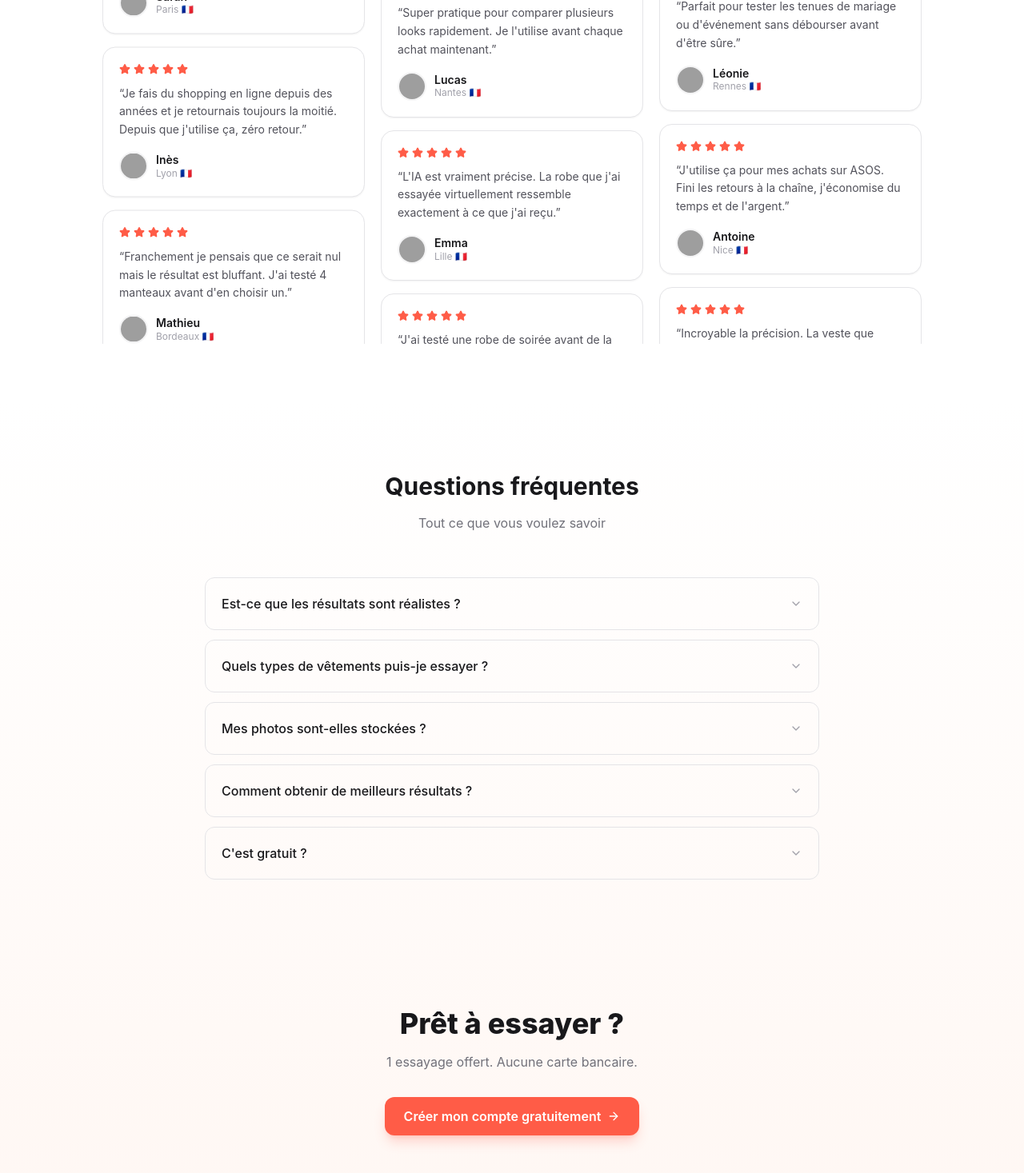
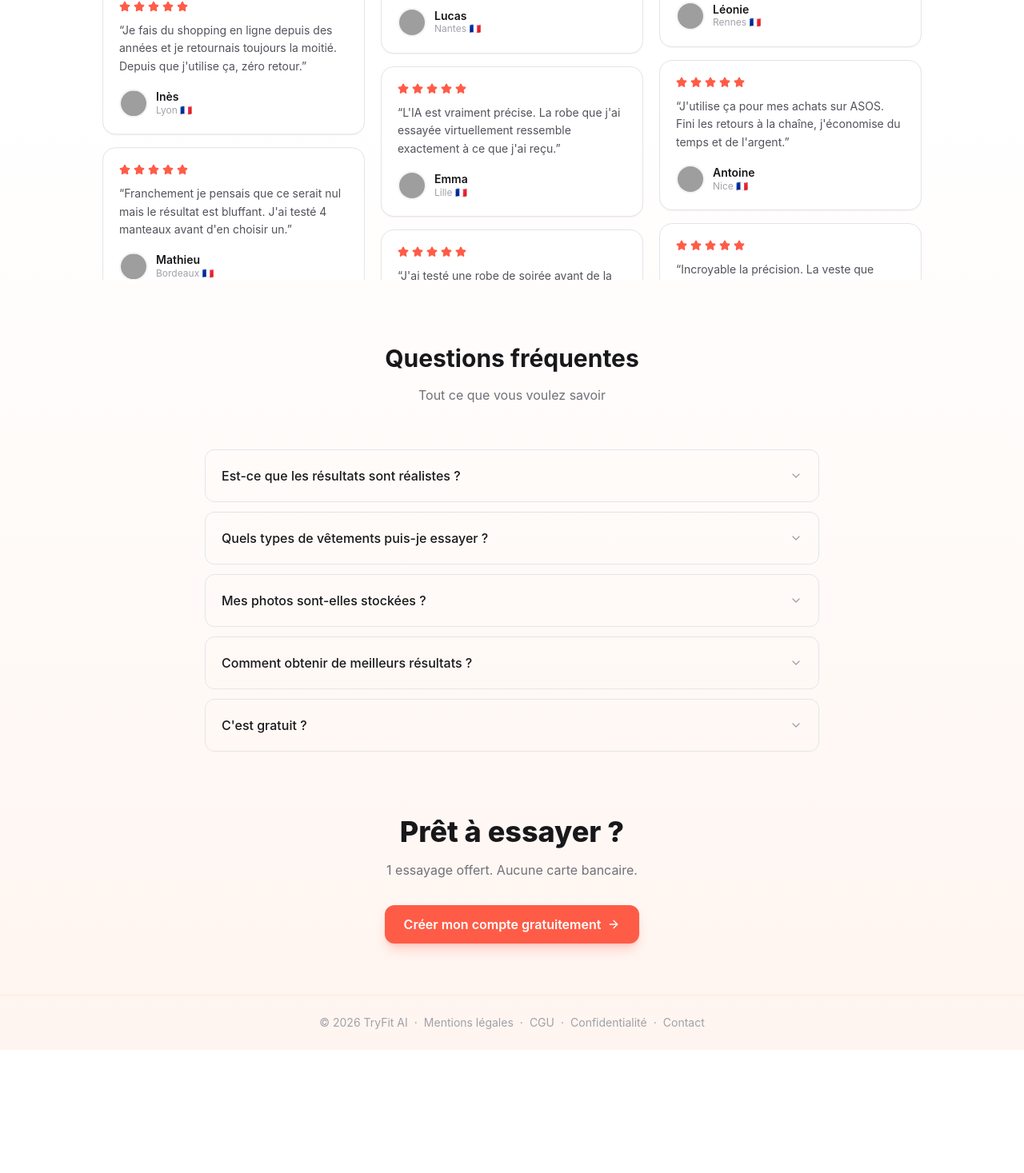
Before and after one commit to julesh66250/tryfit-ai, a Next.js app: page / in a window 1280 px wide. Shown: the part 3417-4884 px from the top of the page at 80% size. After the commit the page ends 4730 px from the top, so only its background shows below. Built offline with nearby package versions, Linux system fonts and the light colour scheme; grey boxes are pictures that could not be loaded.

Commit message:
fix: footer une ligne + espaces harmonises

```diff
--- a/app/page.tsx
+++ b/app/page.tsx
@@ -336,7 +336,7 @@ export default function LandingPage() {
 
 
       {/* Pricing */}
-      <section id="tarifs" className="pt-10 pb-20 px-6" ref={pricingRef}>
+      <section id="tarifs" className="py-10 px-6" ref={pricingRef}>
         <div className="max-w-5xl mx-auto text-center">
           <div style={{ opacity: pricingVisible ? 1 : 0, transform: pricingVisible ? 'translateY(0)' : 'translateY(24px)', transition: 'opacity 1.2s ease, transform 1.2s ease' }}>
             <h2 className="text-3xl font-bold mb-4 text-zinc-900">Tarifs simples</h2>
@@ -425,7 +425,7 @@ export default function LandingPage() {
       </section>
 
       {/* Témoignages */}
-      <section className="py-20 px-6">
+      <section className="py-10 px-6">
         <div className="max-w-5xl mx-auto">
           <Reveal>
             <h2 className="text-3xl font-bold text-center mb-4 text-zinc-900">Ils adorent TryFit AI</h2>
@@ -438,7 +438,7 @@ export default function LandingPage() {
       </section>
 
       {/* FAQ */}
-      <section className="py-20 px-6">
+      <section className="py-10 px-6">
         <div className="max-w-3xl mx-auto">
           <Reveal>
             <h2 className="text-3xl font-bold text-center mb-4 text-zinc-900">Questions fréquentes</h2>
@@ -455,7 +455,7 @@ export default function LandingPage() {
       </section>
 
       {/* CTA final */}
-      <section className="py-20 px-6 text-center">
+      <section className="pt-10 pb-16 px-6 text-center">
         <Reveal className="max-w-2xl mx-auto">
           <h2 className="text-4xl font-extrabold mb-4 text-zinc-900">Prêt à essayer ?</h2>
           <p className="text-zinc-500 mb-8">1 essayage offert. Aucune carte bancaire.</p>
@@ -466,43 +466,17 @@ export default function LandingPage() {
       </section>
 
       {/* Footer */}
-      <footer className="relative border-t border-orange-200/40 pt-14 pb-8 px-6">
-        <div className="max-w-5xl mx-auto">
-          <div className="grid md:grid-cols-3 gap-10 mb-10">
-            {/* Marque */}
-            <div>
-              <div className="flex items-center gap-2 mb-3">
-                {/* eslint-disable-next-line @next/next/no-img-element */}
-                <img src="/tryfit-logo.png" alt="TryFit AI" className="w-8 h-8 rounded-lg" />
-                <span className="font-bold text-lg text-zinc-900">TryFit AI</span>
-              </div>
-              <p className="text-zinc-500 text-sm leading-relaxed">
-                Essayez les vêtements sans les porter. L&apos;IA génère une image réaliste de vous avec vos pièces préférées, en 30 secondes.
-              </p>
-            </div>
-            {/* Produit */}
-            <div>
-              <p className="font-semibold text-zinc-900 text-sm mb-3">Produit</p>
-              <ul className="space-y-2 text-sm text-zinc-500">
-                <li><Link href="/register" className="hover:text-zinc-900 transition-colors">Essayer gratuitement</Link></li>
-                <li><Link href="/login" className="hover:text-zinc-900 transition-colors">Connexion</Link></li>
-                <li><a href="#tarifs" className="hover:text-zinc-900 transition-colors">Tarifs</a></li>
-              </ul>
-            </div>
-            {/* Légal */}
-            <div>
-              <p className="font-semibold text-zinc-900 text-sm mb-3">Légal</p>
-              <ul className="space-y-2 text-sm text-zinc-500">
-                <li><Link href="/legal/mentions-legales" className="hover:text-zinc-900 transition-colors">Mentions légales</Link></li>
-                <li><Link href="/legal/cgu" className="hover:text-zinc-900 transition-colors">Conditions d&apos;utilisation</Link></li>
-                <li><Link href="/legal/confidentialite" className="hover:text-zinc-900 transition-colors">Politique de confidentialité</Link></li>
-                <li><a href="mailto:contact@tryfit.ai" className="hover:text-zinc-900 transition-colors">Contact</a></li>
-              </ul>
-            </div>
-          </div>
-          <div className="border-t border-orange-200/40 pt-6 text-center text-zinc-400 text-sm">
-            © 2026 TryFit AI · Tous droits réservés
-          </div>
+      <footer className="relative border-t border-orange-200/40 py-6 px-6">
+        <div className="max-w-5xl mx-auto flex flex-wrap items-center justify-center gap-x-2 gap-y-1.5 text-sm text-zinc-400 text-center">
+          <span>© 2026 TryFit AI</span>
+          <span>·</span>
+          <Link href="/legal/mentions-legales" className="hover:text-zinc-700 transition-colors">Mentions légales</Link>
+          <span>·</span>
+          <Link href="/legal/cgu" className="hover:text-zinc-700 transition-colors">CGU</Link>
+          <span>·</span>
+          <Link href="/legal/confidentialite" className="hover:text-zinc-700 transition-colors">Confidentialité</Link>
+          <span>·</span>
+          <a href="mailto:contact@tryfit.ai" className="hover:text-zinc-700 transition-colors">Contact</a>
         </div>
       </footer>
 
```
Also changed, not shown: 1 other file (tests, documents, lock files or other folders).
